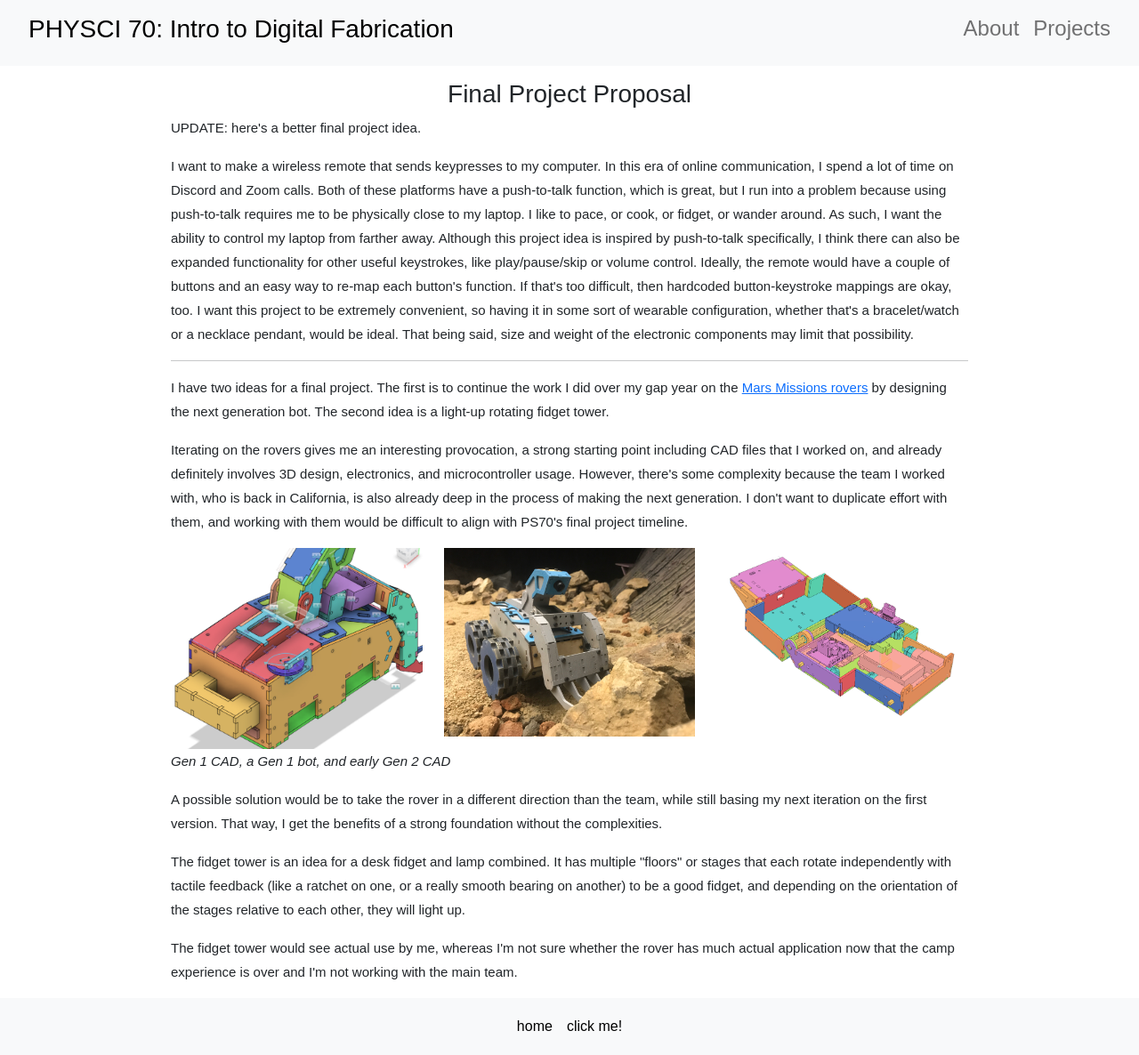
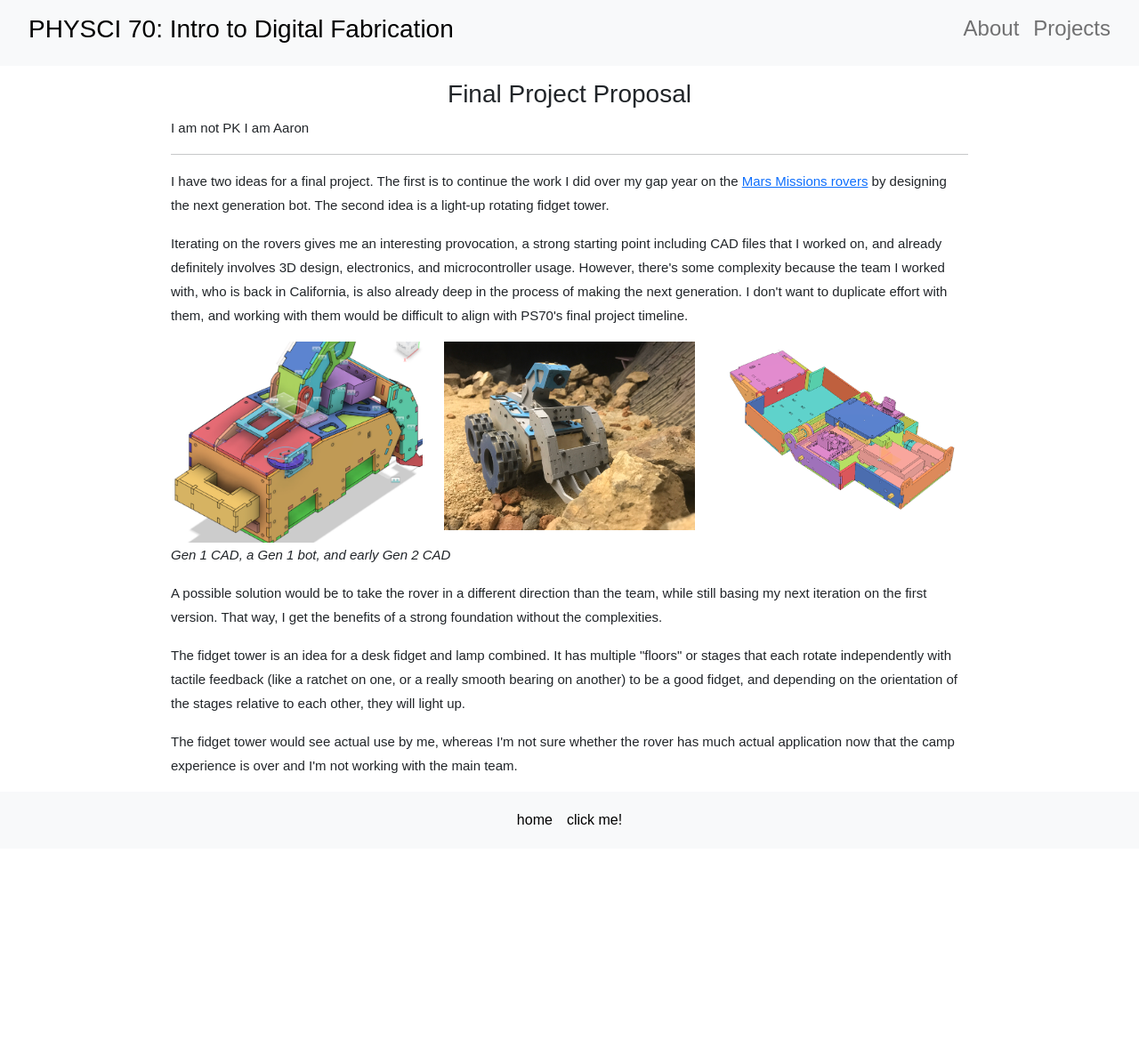
Before and after one commit to k0nga/PS70-AJK, a Jekyll site: the page built from 01_intro/index.html, in a window 1280 px wide. Shown: the whole page at 89% size. Built offline with Jekyll 4.4.1, drawn with Linux system fonts in a browser that asks for light colours; after the commit the page ends 954 px from its top, so only the background shows below that.

Commit message:
Update index.html

```diff
--- a/01_intro/index.html
+++ b/01_intro/index.html
@@ -9,9 +9,8 @@ includeNav: true
   <div align=center>
     <h3>Final Project Proposal</h3>
   </div>
-  <p>UPDATE: here's a better final project idea.</p>
 
-  <p>I want to make a wireless remote that sends keypresses to my computer. In this era of online communication, I spend a lot of time on Discord and Zoom calls. Both of these platforms have a push-to-talk function, which is great, but I run into a problem because using push-to-talk requires me to be physically close to my laptop. I like to pace, or cook, or fidget, or wander around. As such, I want the ability to control my laptop from farther away. Although this project idea is inspired by push-to-talk specifically, I think there can also be expanded functionality for other useful keystrokes, like play/pause/skip or volume control. Ideally, the remote would have a couple of buttons and an easy way to re-map each button's function. If that's too difficult, then hardcoded button-keystroke mappings are okay, too. I want this project to be extremely convenient, so having it in some sort of wearable configuration, whether that's a bracelet/watch or a necklace pendant, would be ideal. That being said, size and weight of the electronic components may limit that possibility.</p>
+  <p>I am not PK I am Aaron</p>
 
   <hr>
 
```
